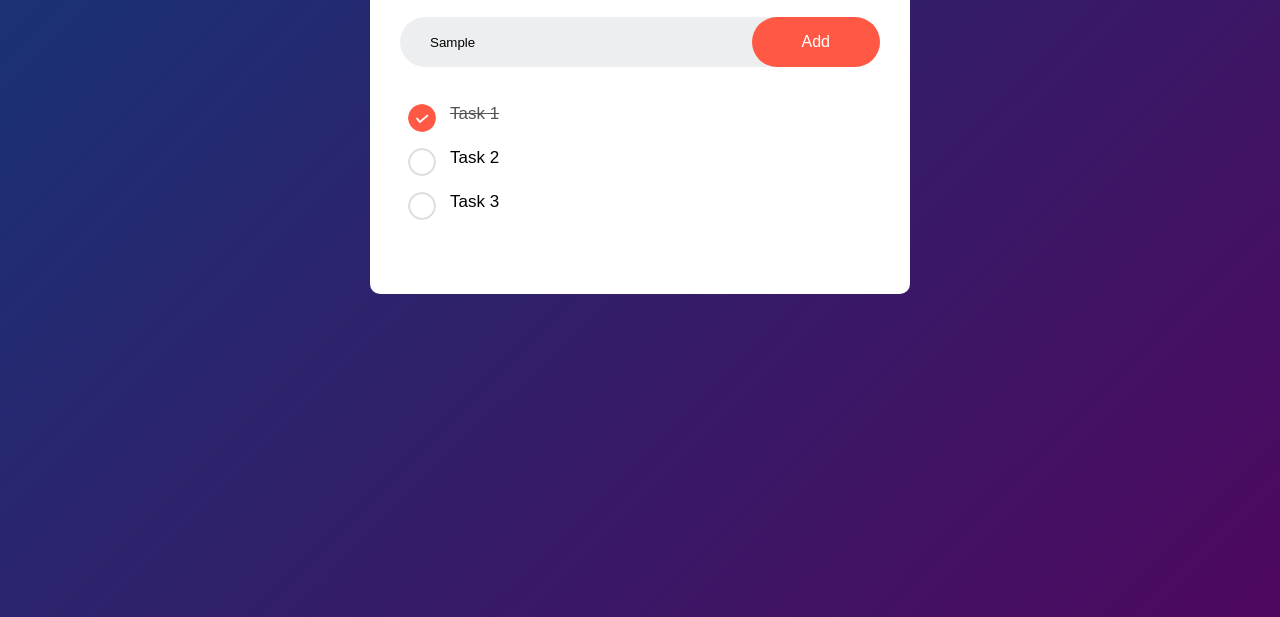
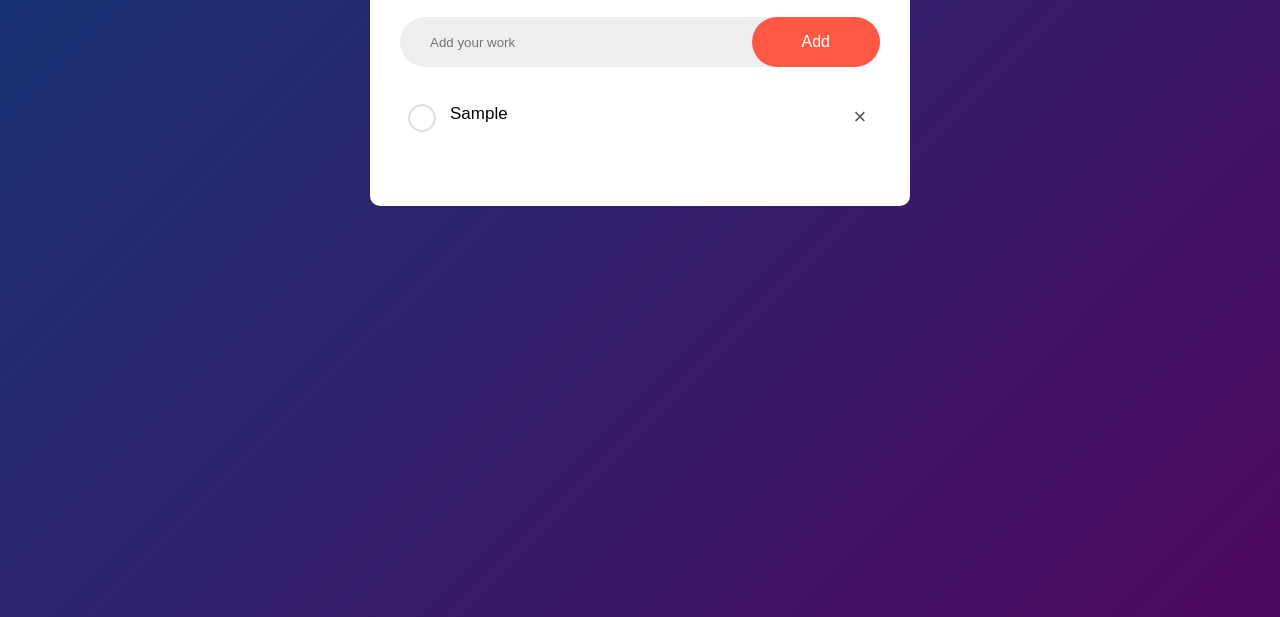
Before and after one commit to mohitk064/To-do-List-App, a plain HTML site: page index.html in a window 1280 px wide. Both pictures are taken after typing "Sample" into the empty fields and a click on the button "Add". Shown: the part 183-800 px from the top of the page. Drawn offline with Linux system fonts and the light colour scheme.

Commit message:
To-do list app completed

```diff
--- a/index.html
+++ b/index.html
@@ -11,14 +11,15 @@
                 <h2>To-Do List <img src="images/icon.png"></h2>
                 <div class="row">
                     <input type="text" id="input-box" placeholder="Add your work">
-                    <button>Add</button>
+                    <button onclick="addTask()">Add</button>
                 </div>
                 <ul id="list-container">
-                    <li class="checked">Task 1</li>
+                    <!-- <li class="checked">Task 1</li>
                     <li>Task 2</li>
-                    <li>Task 3</li>
+                    <li>Task 3</li> -->
                 </ul>
             </div>
         </div>
+        <script src="script.js"></script>
     </body>
 </html>
--- /dev/null
+++ b/script.js
@@ -0,0 +1,35 @@
+const inputBox = document.getElementById("input-box");
+const listContainer = document.getElementById("list-container");
+function addTask(){
+    if(inputBox.value === ''){
+        alert("You must write something!");
+    }
+    else{
+        let li = document.createElement("li");
+        li.innerHTML = inputBox.value;
+        listContainer.appendChild(li);
+        let span = document.createElement("span");
+        span.innerHTML = "\u00d7";
+        li.appendChild(span);
+    }
+    inputBox.value = "";
+    saveData();
+}
+listContainer.addEventListener("click", function(e){
+    if(e.target.tagName === "LI"){
+        e.target.classList.toggle("checked");
+        saveData();
+    }
+    else if(e.target.tagName === "SPAN"){
+        e.target.parentElement.remove();
+        saveData();
+    }
+}, false);
+
+function saveData(){
+    localStorage.setItem("data", listContainer.innerHTML);
+}
+function showTask(){
+    listContainer.innerHTML = localStorage.getItem("data");
+}
+showTask();
--- a/styles.css
+++ b/styles.css
@@ -81,3 +81,18 @@ ul li.checked{
 ul li.checked::before{
     background-image: url(images/checked.png);
 }
+ul li span{
+    position: absolute;
+    right: 0;
+    top: 5px;
+    width: 40px;
+    height: 40px;
+    font-size: 22px;
+    color: #555;
+    line-height: 40px;
+    text-align: center;
+    border-radius: 50%;
+}
+ul li span:hover{
+   background: #edeef0;
+}
```
